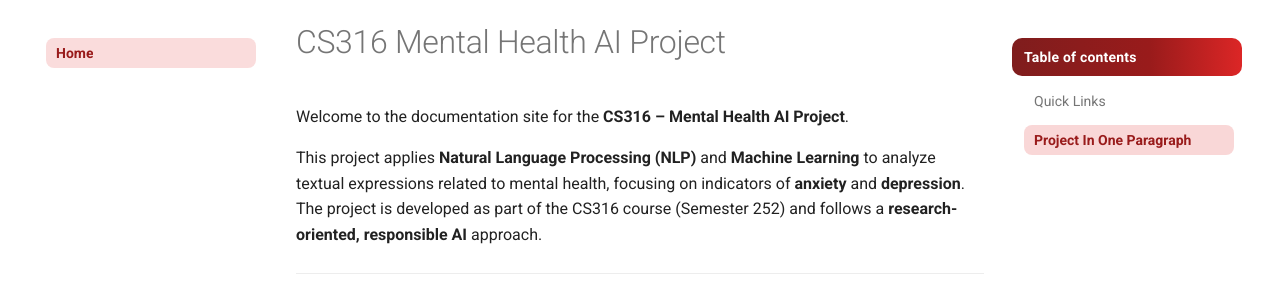
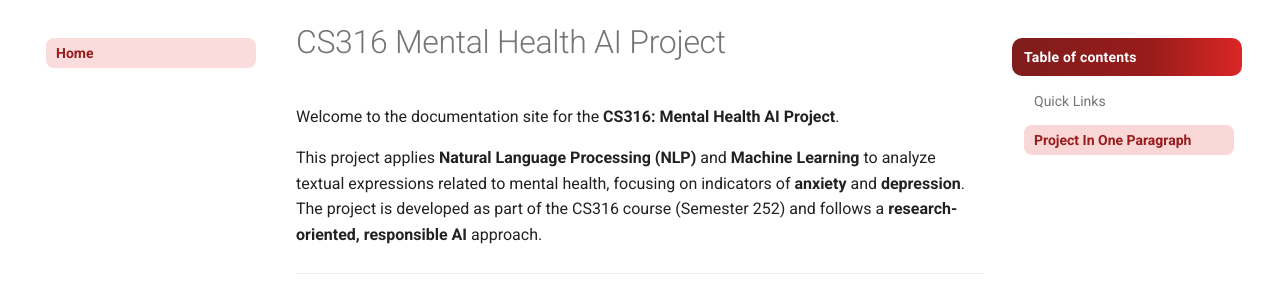
Before and after one commit to LayanAlnasser/CS316-Mental-Health-AI-Project, an MkDocs documentation site: the page built from docs/index.md, in a window 1280 px wide and 956 px high. Shown: the part 124-424 px from the top of the window. Built offline with MkDocs 1.6.1 and Material for MkDocs 9.7.7, drawn with Linux system fonts in a browser that asks for light colours.

```diff
--- a/docs/index.md
+++ b/docs/index.md
@@ -1,6 +1,6 @@
 # CS316 Mental Health AI Project
 
-Welcome to the documentation site for the **CS316 – Mental Health AI Project**.
+Welcome to the documentation site for the **CS316: Mental Health AI Project**.
 
 This project applies **Natural Language Processing (NLP)** and **Machine Learning** to analyze textual expressions related to mental health, focusing on indicators of **anxiety** and **depression**. The project is developed as part of the CS316 course (Semester 252) and follows a **research-oriented, responsible AI** approach.
 
```
